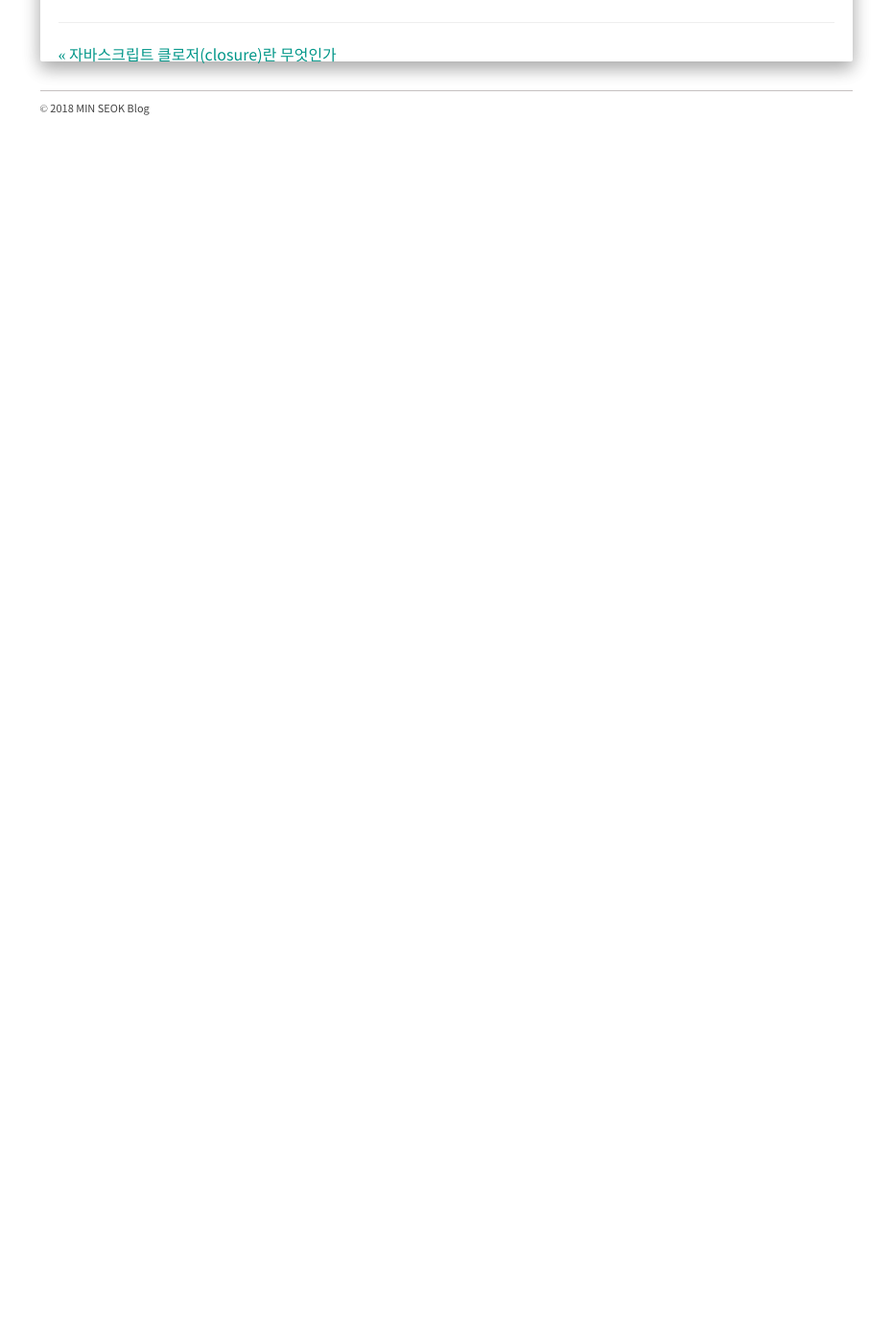
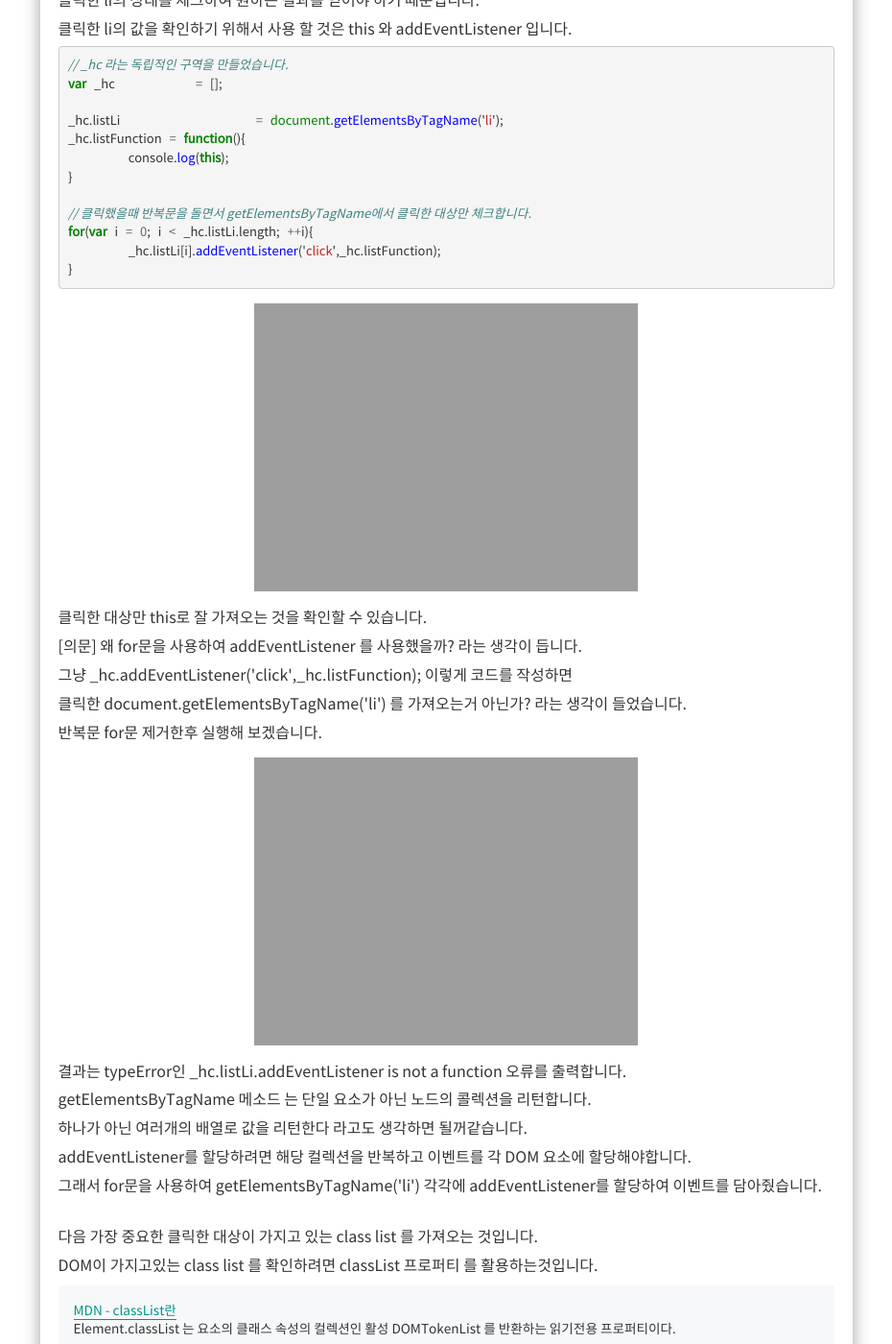
Before and after one commit to alalstjr/promote.github.io, a Jekyll site: the page built from _posts/2018-10-31-Note 자바스크립트로 클래스를 가지고있는지 확인하는 hasClass 구현하기.md, in a window 1280 px wide and 1400 px high, scrolled down 1546 px. Shown: the whole window at 96% size, without its empty margins (321-1251 px from the left). Built offline with Jekyll 4.4.1, drawn with Linux system fonts in a browser that asks for light colours; nearby versions of some CDN libraries; our own code applies the rules of GitHub Pages for plain Markdown files; comment, search, counter and statistics services are not loaded; before the commit the page ends 1694 px from its top, so only the background shows below that; some of the changed text lies outside the part shown.

Commit message:
Update 2018-10-31-Note 자바스크립트로 클래스를 가지고있는지 확인하는 hasClass 구현하기.md

```diff
--- a/_posts/2018-10-31-Note 자바스크립트로 클래스를 가지고있는지 확인하는 hasClass 구현하기.md
+++ b/_posts/2018-10-31-Note 자바스크립트로 클래스를 가지고있는지 확인하는 hasClass 구현하기.md
@@ -44,3 +44,86 @@
 <p>li 리스트를 전부 가져오는 것을 확인하였습니다.</p>
 <p>저는 일곱개의 li 리스트중에서 세번째인 active 클래스만 가져올것입니다.</p>
 </div>
+
+<div class="box">
+  <p>다음은 li를 클릭했을때 클릭한 대상을 참조하여야 합니다.</p>
+  <p>클릭한 li의 상태를 체크하여 원하는 결과를 얻어야 하기 때문입니다.</p>
+  <p>클릭한 li의 값을 확인하기 위해서 사용 할 것은 this 와 addEventListener 입니다.</p>
+
+{% highlight javascript %}
+// _hc 라는 독립적인 구역을 만들었습니다.
+var _hc 		 = [];
+
+_hc.listLi 		 = document.getElementsByTagName('li');
+_hc.listFunction = function(){
+	console.log(this);
+}
+
+// 클릭했을때 반복문을 돌면서 getElementsByTagName에서 클릭한 대상만 체크합니다.
+for(var i = 0; i < _hc.listLi.length; ++i){
+	_hc.listLi[i].addEventListener('click',_hc.listFunction);
+}
+{% endhighlight %}
+<div class="img-box">
+  <img src="{{ site.baseurl }}/static/img/post/2018-10-31-2.png" alt="자바스크립트 출력확인" />
+</div>
+<p>클릭한 대상만 this로 잘 가져오는 것을 확인할 수 있습니다.</p>
+<p>[의문] 왜 for문을 사용하여 addEventListener 를 사용했을까? 라는 생각이 듭니다.</p>
+<p>그냥 _hc.addEventListener('click',_hc.listFunction); 이렇게 코드를 작성하면</p>
+<p>클릭한 document.getElementsByTagName('li') 를 가져오는거 아닌가? 라는 생각이 들었습니다.</p>
+<p>반복문 for문 제거한후 실행해 보겠습니다.</p>
+<div class="img-box">
+  <img src="{{ site.baseurl }}/static/img/post/2018-10-31-3.png" alt="자바스크립트 출력확인" />
+</div>
+<p>결과는 typeError인  _hc.listLi.addEventListener is not a function 오류를 출력합니다.</p>
+<p>getElementsByTagName 메소드 는 단일 요소가 아닌 노드의 콜렉션을 리턴합니다.</p>
+<p>하나가 아닌 여러개의 배열로 값을 리턴한다 라고도 생각하면 될꺼같습니다.</p>
+<p>addEventListener를 할당하려면 해당 컬렉션을 반복하고 이벤트를 각 DOM 요소에 할당해야합니다.</p>
+<p>그래서 for문을 사용하여 getElementsByTagName('li') 각각에 addEventListener를 할당하여 이벤트를 담아줬습니다.</p>
+</div>
+
+<div class="box">
+  <p>다음 가장 중요한 클릭한 대상이 가지고 있는 class list 를 가져오는 것입니다.</p>
+  <p>DOM이 가지고있는 class list 를 확인하려면 classList 프로퍼티 를 활용하는것입니다.</p>
+<div class="pro-txt">
+  <a href="https://developer.mozilla.org/ko/docs/Web/API/Element/classList" target="_balnk">MDN - classList란</a>
+  <p>Element.classList 는 요소의 클래스 속성의 컬렉션인 활성 DOMTokenList 를 반환하는 읽기전용 프로퍼티이다.</p>
+</div>
+{% highlight javascript %}
+// _hc 라는 독립적인 구역을 만들었습니다.
+var _hc 		 = [];
+
+_hc.listLi 		 = document.getElementsByTagName('li');
+_hc.listFunction = function(){
+	console.log(this.classList)
+}
+
+for(var i = 0; i < _hc.listLi.length; ++i){
+	_hc.listLi[i].addEventListener('click',_hc.listFunction);
+}
+{% endhighlight %}
+<p>실행하여 결과를 확인해보면</p>
+<div class="img-box">
+  <img src="{{ site.baseurl }}/static/img/post/2018-10-31-4.png" alt="자바스크립트 출력확인" />
+</div>
+<p>클릭한 대상의 DOMTokenList 를 확인할 수 있습니다.</p>
+<p>DOMTokenList에서 세번째 li 만 active 클레스를 배열로 가지고 있습니다.</p>
+<p>이제 클릭한 대상이 active 클레스를 가지고 있는지 없는지 구분하는 단계입니다.</p>
+</div>
+
+<div class="box">
+{% highlight javascript %}
+// _hc 라는 독립적인 구역을 만들었습니다.
+var _hc 		 = [];
+
+_hc.listLi 		 = document.getElementsByTagName('li');
+_hc.listFunction = function(){
+	if( this.classList == 'active' ) console.log('active 클래스를 가지고 있습니다.');
+	else console.log('클래스가 없습니다.');
+}
+
+for(var i = 0; i < _hc.listLi.length; ++i){
+	_hc.listLi[i].addEventListener('click',_hc.listFunction);
+}
+{% endhighlight %}
+</div>
```
